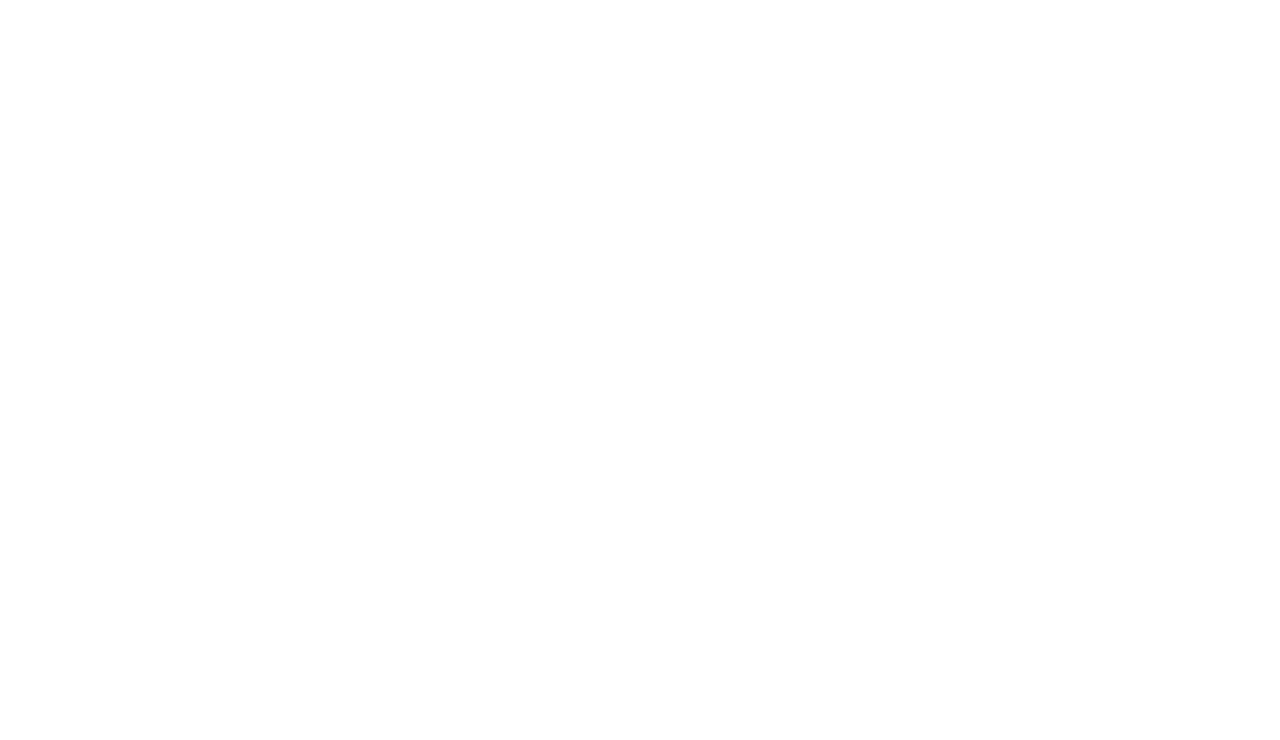
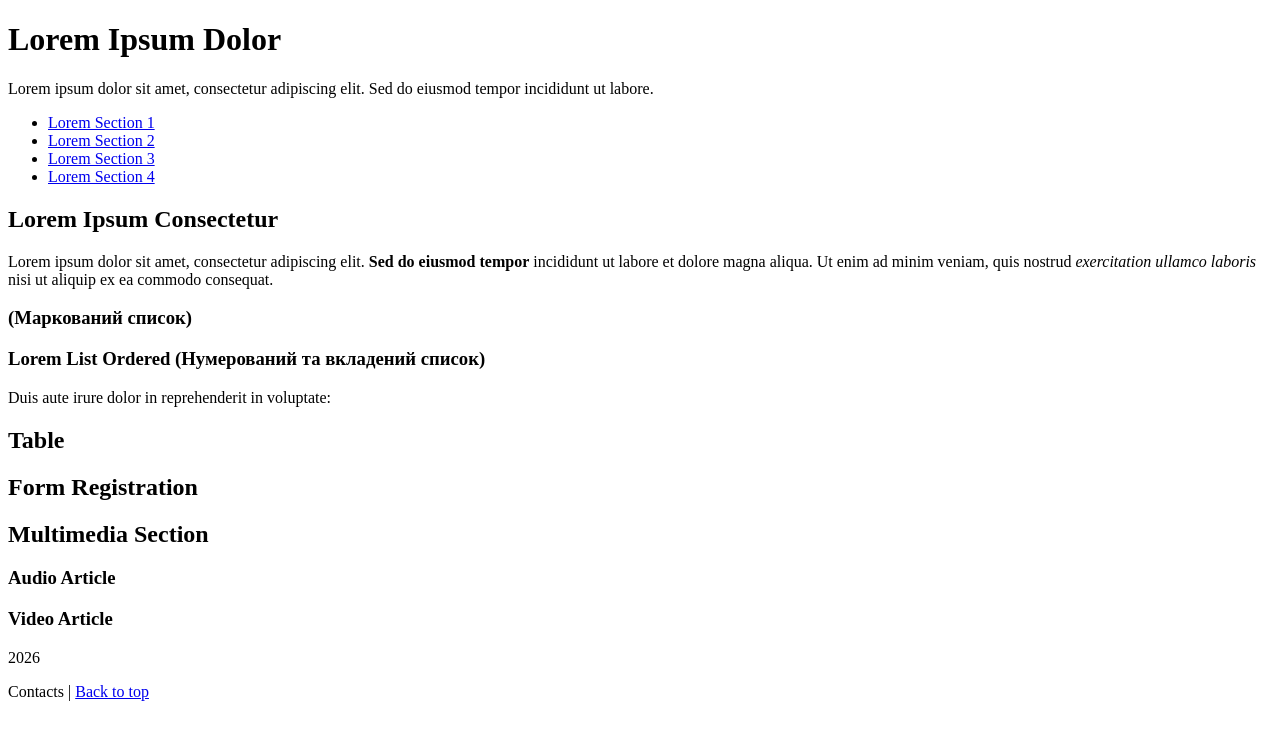
Before and after one commit to kbs250519/Project.laba_2, a plain HTML site: page index.html in a window 1280 px wide. Drawn offline with Linux system fonts and the light colour scheme.

Commit message:
modified file:add head, footer, bodt and

```diff
--- a/index.html
+++ b/index.html
@@ -1,16 +1,59 @@
 <!DOCTYPE html>
-<html lang="en">
+<html lang="uk">
 <head>
     <meta charset="UTF-8">
     <meta name="viewport" content="width=device-width, initial-scale=1.0">
-    <title>Document</title>
+    <title>Lorem Ipsum</title>
 </head>
 <body>
+    <header id="top">
+        <h1>Lorem Ipsum Dolor</h1>
+        <p>Lorem ipsum dolor sit amet, consectetur adipiscing elit. Sed do eiusmod tempor incididunt ut labore.</p>
+        <nav>
+            <ul>
+                <li><a href="#section-one">Lorem Section 1</a></li>
+                <li><a href="#section-two">Lorem Section 2</a></li>
+                <li><a href="#section-three">Lorem Section 3</a></li>
+                <li><a href="#section-four">Lorem Section 4</a></li>
+            </ul>
+        </nav>
+    </header>
+    <main>
+        <section id="section-one">
+            <h2>Lorem Ipsum Consectetur</h2>
+            <p>Lorem ipsum dolor sit amet, consectetur adipiscing elit. <strong>Sed do eiusmod tempor</strong> incididunt ut labore et dolore magna aliqua. Ut enim ad minim veniam, quis nostrud <em>exercitation ullamco laboris</em> nisi ut aliquip ex ea commodo consequat.</p>
 
+            <h3>(Маркований список)</h3>
+            <ul>
+            </ul>
 
+            <h3>Lorem List Ordered (Нумерований та вкладений список)</h3>
+            <ol>
+            </ol>
 
+            <p>Duis aute irure dolor in reprehenderit in voluptate:
+            </p>
+        </section>
+        <section id="section-two">
+            <h2> Table </h2>
+        </section>
+        <section id="section-three">
+            <h2> Form Registration</h2>
+        </section>
+        <section id="section-four">
+            <h2> Multimedia Section</h2>
+            <article>
+                <h3> Audio Article</h3>
+            </article>
+            <article>
+                <h3>Video Article</h3>
+            </article>
+        </section>
 
-
-
+    </main>
+    <footer>
+        <p> 2026 </p>
+        <p>Contacts | <a href="#top">Back to top</a></p>
+    </footer>
 </body>
 </html>
```
